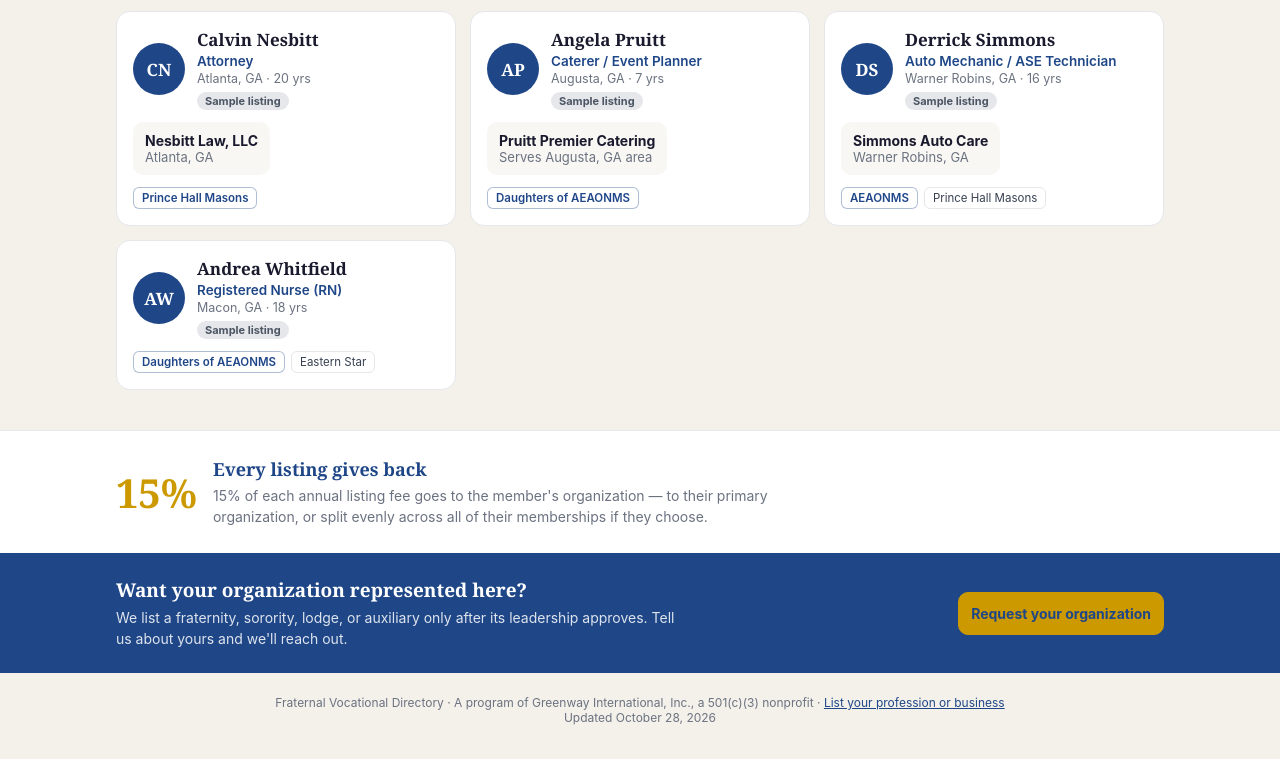
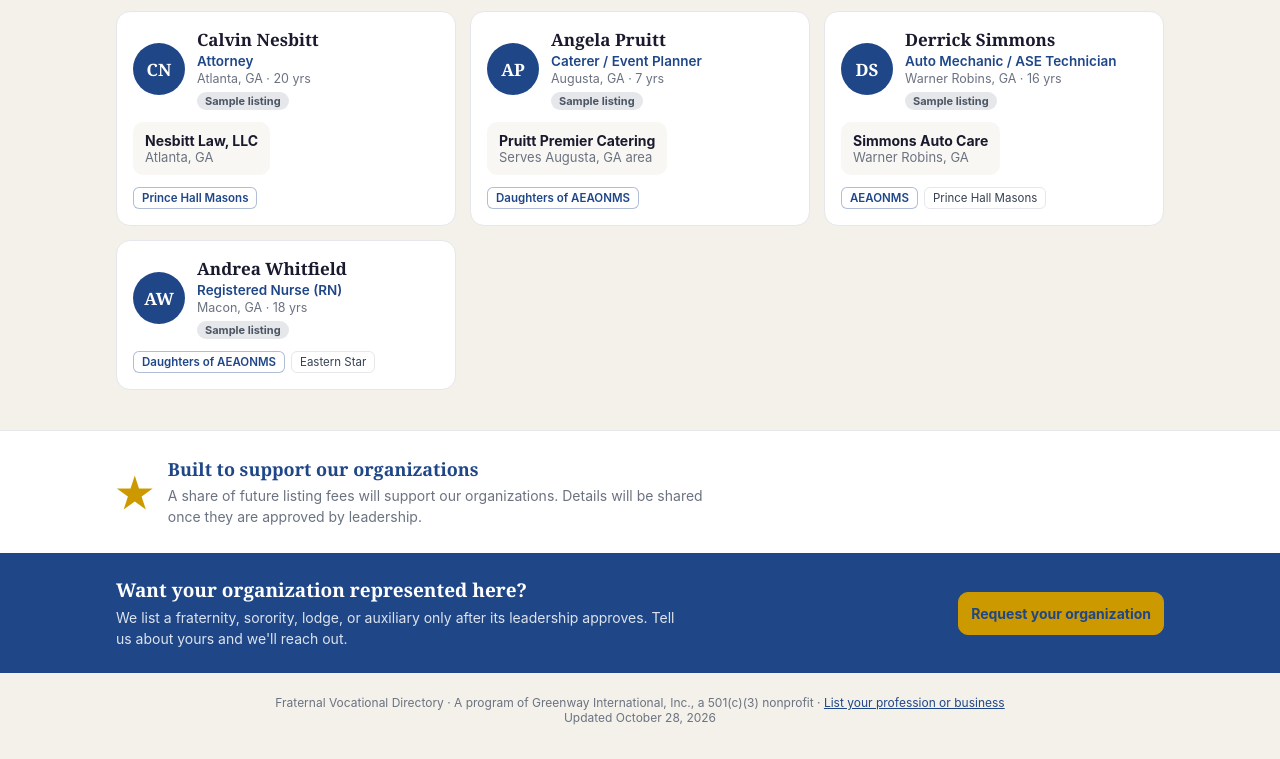
Before and after one commit to jermaineggreen-blip/fraternal-directory, a plain HTML site: page directory.html in a window 1280 px wide. Shown: the part 1050-1809 px from the top of the page. Drawn offline with Linux system fonts and the light colour scheme.

Commit message:
Soften 15% contribution wording on directory and FAQ until CPA and leadership sign off
Co-Authored-By: Claude Opus 5.5 <noreply@anthropic.com>
Claude-Session: https://claude.ai/code/session_01KvsKkrdPT18sPbnyXcC6oC

```diff
--- a/directory.html
+++ b/directory.html
@@ -147,7 +147,7 @@ footer a{color:var(--primary)}
         <div class="stat"><b id="sMembers">0</b><span id="sMembersL">Verified members</span></div>
         <div class="stat"><b id="sBiz">0</b><span>Businesses</span></div>
         <div class="stat"><b id="sCities">0</b><span>Cities</span></div>
-        <div class="stat"><b>15%</b><span>Returned to our orgs</span></div>
+        <div class="stat"><b>Free</b><span>Charter listings through 3/31/27</span></div>
       </div>
       <div class="trust" aria-label="How the directory works">
         <div><b>✓ Members only</b>Every listing is a fraternal member, checked by member number.</div>
@@ -182,10 +182,10 @@ footer a{color:var(--primary)}
 
 <section class="give">
   <div class="wrap in">
-    <div class="pct">15%</div>
+    <div class="pct">&#9733;</div>
     <div>
-      <h3>Every listing gives back</h3>
-      <p>15% of each annual listing fee goes to the member's organization — to their primary organization, or split evenly across all of their memberships if they choose.</p>
+      <h3>Built to support our organizations</h3>
+      <p>A share of future listing fees will support our organizations. Details will be shared once they are approved by leadership.</p>
     </div>
   </div>
 </section>
```
Also changed, not shown: faq.html (+1 -1 lines).
